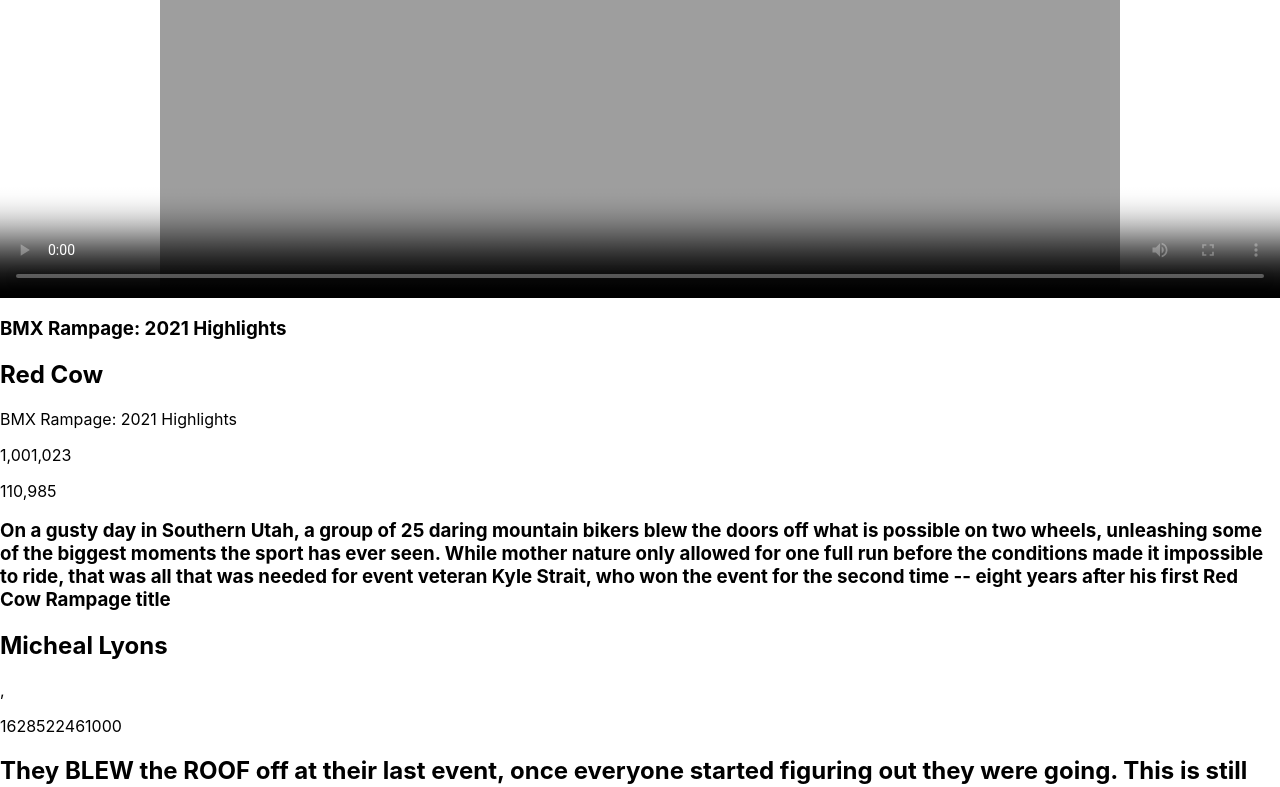
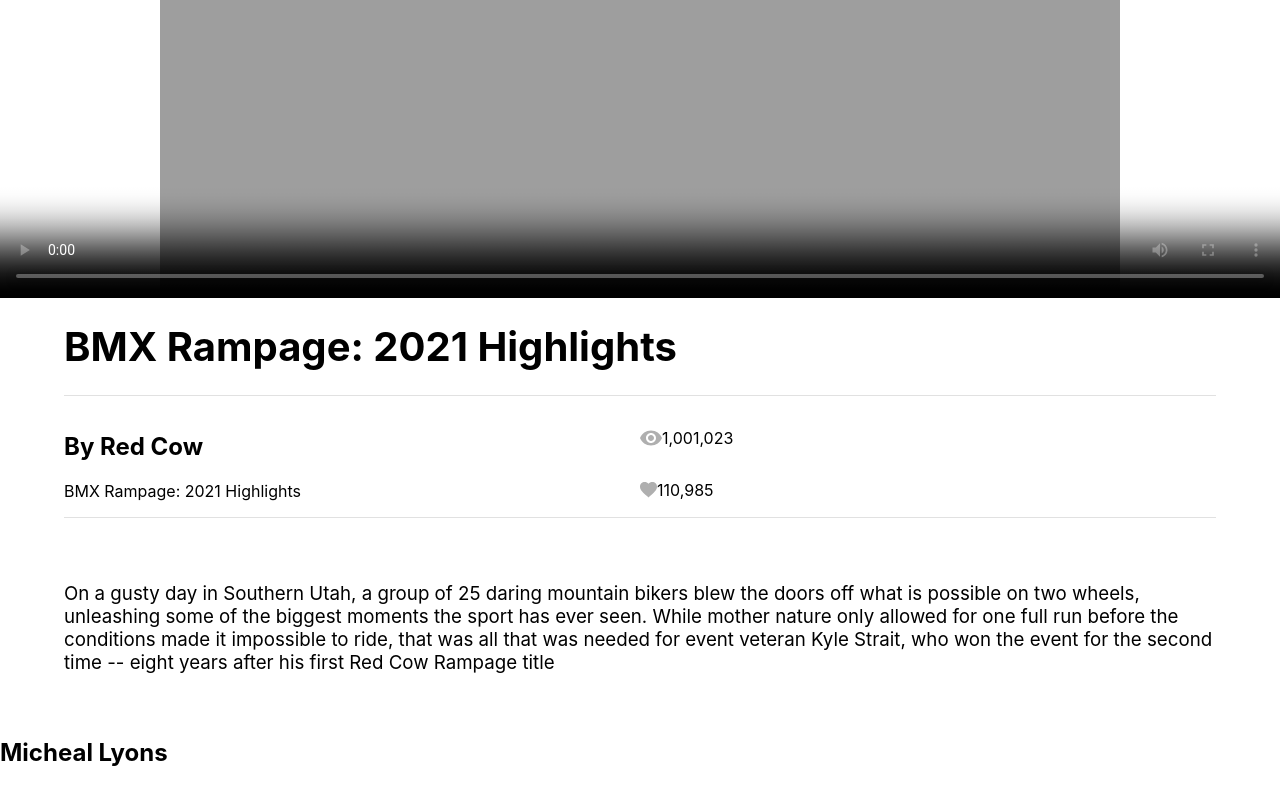
Before and after one commit to mjiang95/minnie-jiang-brainflix1, a React (Create React App) app: page / in a window 1280 px wide. Shown: the part 718-1505 px from the top of the page. Built offline with nearby package versions, Linux system fonts and the light colour scheme.

Commit message:
Update video details styling

```diff
--- /dev/null
+++ b/src/components/VideoDescription/VideoDescription.css
@@ -0,0 +1,37 @@
+.video__container {
+  width: 100%;
+  padding-top: 56.25%;
+  height: 0px;
+  position: relative;
+}
+.video__player {
+  width: 100%;
+  height: 100%;
+  position: absolute;
+  top: 0;
+  left: 0;
+}
+.video-description {
+  display: flex;
+  margin: 1rem 5vw;
+  border-bottom: 0.1rem solid #E1E1E1;
+}
+.video-description__details {
+  width: 50vw;
+}
+.video-description__title {
+  font-size: 2.5rem;
+  margin: 0 5vw;
+  padding: 1.5rem 0;
+  border-bottom: 0.1rem solid #E1E1E1;
+}
+.video__views {
+  display: flex;
+}
+.video__likes {
+  display: flex;
+}
+.video-details__description {
+  margin: 5vw;
+  font-weight: 400;
+}/*# sourceMappingURL=VideoDescription.css.map */
--- a/src/components/VideoDescription/VideoDescription.jsx
+++ b/src/components/VideoDescription/VideoDescription.jsx
@@ -1,25 +1,33 @@
-import './VideoDescription.scss';
+import "./VideoDescription.scss";
+import views from "../../assets/Image/Icons/views.svg";
+import likes from "../../assets/Image/Icons/likes.svg";
 
 function VideoDescription(props) {
-
   return (
-        <section className= "video">
+    <section className="video">
       <div className="video__container">
-            <video className="video__player" controls poster={props.videoDetails.image}>
-        </video>
+        <video className="video__player" controls poster={props.videoDetails.image}></video>
       </div>
       <h1 className="video-description__title">{props.videoDetails.title}</h1>
+      <div className="video-description">
         <div className="video-description__details">
-            <h2 className="video-description__channel">{props.videoDetails.channel}</h2>
+          <h2 className="video-description__channel">By {props.videoDetails.channel}</h2>
           <p className="video-description__date">{props.videoDetails.title}</p>
         </div>
         <div className="video-description__details">
+          <div className="video__views">
+            <img src={views} alt="views icon" />
             <p className="video-description__views">{props.videoDetails.views}</p>
+          </div>
+          <div className="video__likes">
+            <img src={likes} alt="likes icon" />
             <p className="video-description__likes">{props.videoDetails.likes}</p>
+          </div>
+        </div>
       </div>
       <h3 className="video-details__description">{props.videoDetails.description}</h3>
     </section>
-    )
+  );
 }
 
 export default VideoDescription;
--- a/src/components/VideoDescription/VideoDescription.scss
+++ b/src/components/VideoDescription/VideoDescription.scss
@@ -1,14 +1,12 @@
-// @use '../../styles/typography' as *;
-
-.video__container {
+.video {
+  &__container {
     width: 100%;
     padding-top: 56.25%;
     height: 0px;
     position: relative;
-
   }
 
-.video__player {
+    &__player {
       width: 100%;
       height: 100%;
       position: absolute;
@@ -16,6 +14,35 @@
       left: 0;
     }
 
-// .video__title {
-//     font-family: $font-stack;
-// }
+    &-description {
+        display: flex;
+        margin: 1rem 5vw;
+        border-bottom: 0.1rem solid #E1E1E1;
+
+        &__details {
+            width: 50vw;
+
+        }
+
+        &__title {
+        font-size: 2.5rem;
+        margin: 0 5vw;
+        padding: 1.5rem 0;
+        border-bottom: 0.1rem solid #E1E1E1;
+        }
+    }
+
+    &__views {
+        display: flex;
+    }
+
+    &__likes {
+        display: flex;
+    }
+
+    &-details__description {
+        margin: 5vw;
+        font-weight: 400;
+    }
+
+  }
```
Also changed, not shown: 1 other file (tests, documents, lock files or other folders). Lines whose indentation alone changed are shown as unchanged.
